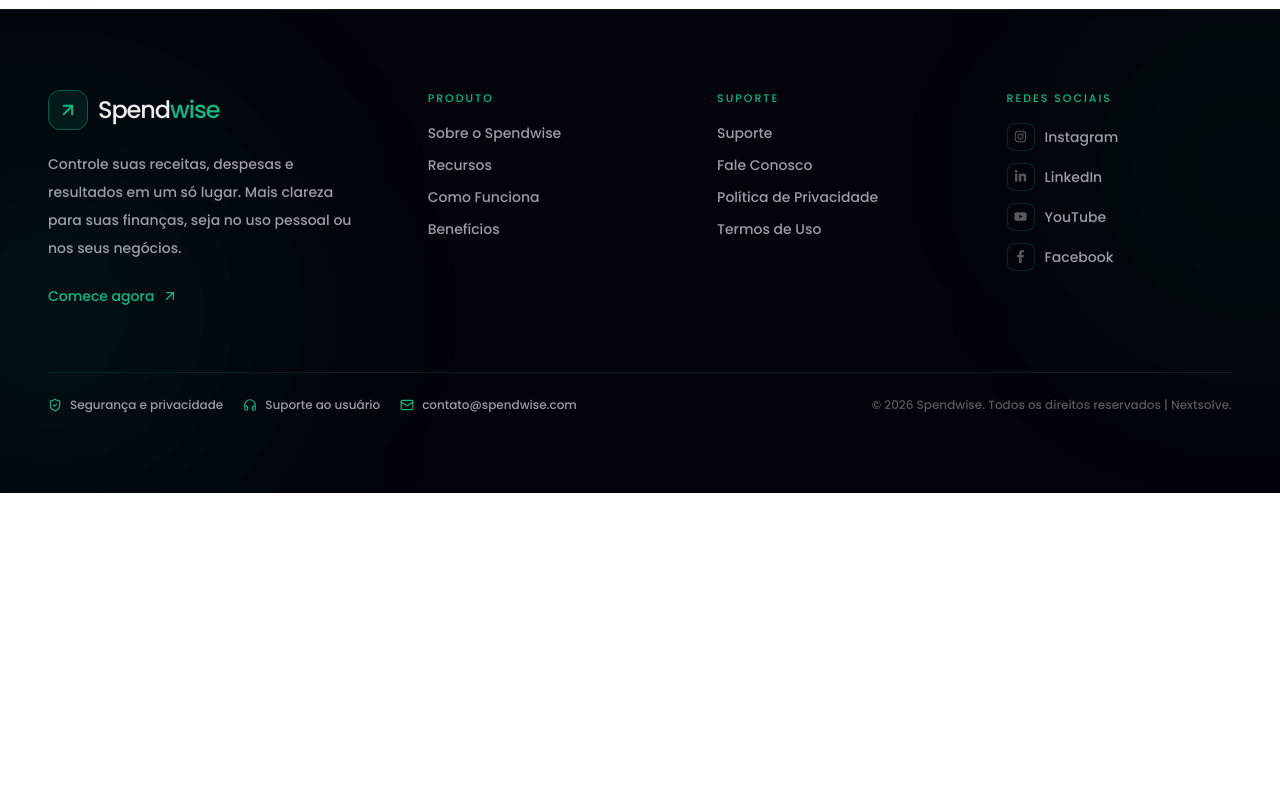
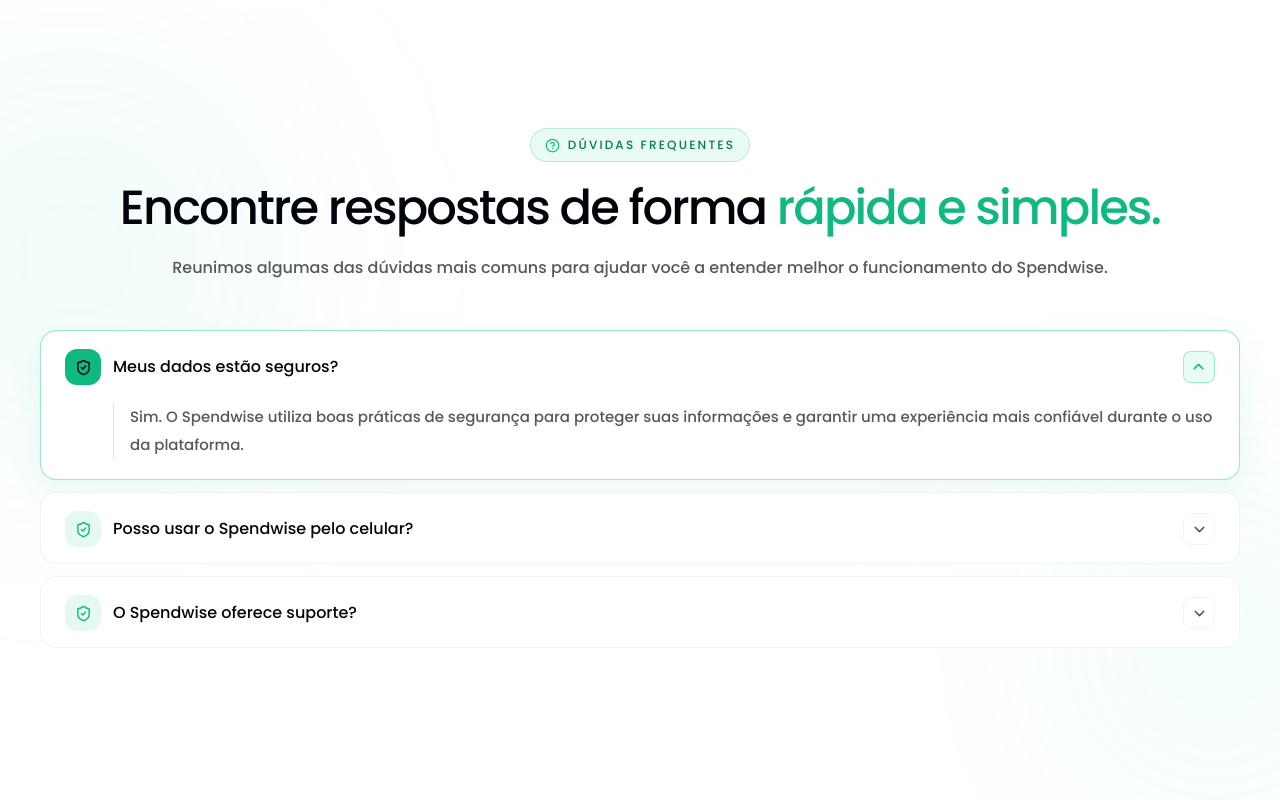
Before and after one commit to Next-Solve-Studio/spendwise-page, a Next.js app: page / in a window 1280 px wide. Shown: the part 4240-5040 px from the top of the page. Before the commit the page ends 4733 px from the top, so only its background shows below. Built offline with nearby package versions, Linux system fonts and the light colour scheme.

Commit message:
Criação do FAQ

```diff
--- a/src/components/home/HomeMain.tsx
+++ b/src/components/home/HomeMain.tsx
@@ -5,6 +5,7 @@
 import CTA from "./sections/CTA"
 
 import LoadingPage from "../layout/loanding/LoandingPage"
+import FAQ from "../sections/FAQ/FAQ"
 
 export default function HomeMain() {
     return (
@@ -16,6 +17,7 @@
                 <About />
                 <TestimonialCarousel />
                 <CTA />
+                <FAQ />
             </main>
         </>
     )
--- /dev/null
+++ b/src/components/sections/FAQ/FAQ.tsx
@@ -0,0 +1,150 @@
+"use client";
+
+import { useState } from "react";
+import { AnimatePresence, motion } from "motion/react";
+import { ChevronDown, CircleHelp, ShieldCheck } from "lucide-react";
+
+export default function FAQ() {
+    const [openItem, setOpenItem] = useState<string | null>("seguranca-dados");
+
+    const faqItems = [
+        {
+            id: "seguranca-dados",
+            question: "Meus dados estão seguros?",
+            answer:
+                "Sim. O Spendwise utiliza boas práticas de segurança para proteger suas informações e garantir uma experiência mais confiável durante o uso da plataforma.",
+        },
+        {
+            id: "usar-celular",
+            question: "Posso usar o Spendwise pelo celular?",
+            answer:
+                "Sim. O Spendwise foi desenvolvido com uma interface responsiva, permitindo o uso em computadores, tablets e smartphones com conforto e praticidade.",
+        },
+        {
+            id: "suporte",
+            question: "O Spendwise oferece suporte?",
+            answer:
+                "Sim. Nossa equipe está disponível para ajudar com dúvidas, dificuldades de uso e orientações relacionadas aos recursos do aplicativo.",
+        },
+    ];
+
+    const handleToggle = (id: string) => {
+        setOpenItem((current) => (current === id ? null : id));
+    };
+
+    return (
+        <section
+            id="duvidas"
+            className="relative flex min-h-screen w-full items-center overflow-hidden bg-white py-16 sm:py-20 md:py-24"
+        >
+            <div className="pointer-events-none absolute -left-24 top-20 size-[340px] rounded-full bg-primarylight/10 blur-[130px]" />
+            <div className="pointer-events-none absolute -right-24 bottom-0 size-[320px] rounded-full bg-accentlight/10 blur-[120px]" />
+
+            <div className="relative z-10 mx-auto w-full max-w-4xl px-5 sm:px-6 md:px-8 lg:px-10">
+                <motion.div
+                    initial={{ opacity: 0, y: 24 }}
+                    whileInView={{ opacity: 1, y: 0 }}
+                    viewport={{ once: true, amount: 0.2 }}
+                    transition={{ duration: 0.6, ease: "easeOut" }}
+                    className="mx-auto max-w-2xl text-center"
+                >
+                    <div className="mb-5 inline-flex items-center gap-2 rounded-full border border-primarylight/30 bg-primarylight/10 px-3.5 py-2">
+                        <CircleHelp size={15} className="text-primary" />
+
+                        <span className="text-[10px] font-semibold uppercase tracking-[0.18em] text-primarydark sm:text-xs">
+                            Dúvidas frequentes
+                        </span>
+                    </div>
+
+                    <h2 className="text-3xl font-semibold leading-[1.08] tracking-[-0.04em] text-background-soft sm:text-4xl md:text-5xl">
+                        Encontre respostas de forma
+                        <span className="text-primary"> rápida e simples.</span>
+                    </h2>
+
+                    <p className="mt-5 text-sm leading-7 text-muted sm:text-base">
+                        Reunimos algumas das dúvidas mais comuns para ajudar você a entender melhor o funcionamento do Spendwise.
+                    </p>
+                </motion.div>
+
+                <motion.div
+                    initial={{ opacity: 0, y: 30 }}
+                    whileInView={{ opacity: 1, y: 0 }}
+                    viewport={{ once: true, amount: 0.15 }}
+                    transition={{ duration: 0.7, delay: 0.1, ease: "easeOut" }}
+                    className="mt-10 flex min-h-[360px] flex-col gap-3 sm:mt-12"
+                >
+                    {faqItems.map((item) => {
+                        const isOpen = openItem === item.id;
+
+                        return (
+                            <motion.div
+                                key={item.id}
+                                layout
+                                transition={{
+                                    layout: {
+                                        duration: 0.3,
+                                        ease: "easeInOut",
+                                    },
+                                }}
+                                className={`overflow-hidden rounded-2xl border bg-white transition-colors duration-300 ${isOpen
+                                        ? "min-h-[150px] border-primarylight/50 shadow-[0_12px_35px_rgba(16,185,129,0.08)]"
+                                        : "h-[72px] border-black/5 hover:border-primarylight/30"
+                                    }`}
+                            >
+                                <button
+                                    type="button"
+                                    onClick={() => handleToggle(item.id)}
+                                    aria-expanded={isOpen}
+                                    className="group flex h-[72px] w-full items-center justify-between gap-5 px-5 text-left sm:px-6"
+                                >
+                                    <span className="flex items-center gap-3">
+                                        <span
+                                            className={`flex size-9 shrink-0 items-center justify-center rounded-xl transition-all duration-300 ${isOpen
+                                                    ? "bg-primary text-background-soft"
+                                                    : "bg-primary/10 text-primary group-hover:bg-primary/15"
+                                                }`}
+                                        >
+                                            <ShieldCheck size={17} strokeWidth={2} />
+                                        </span>
+
+                                        <span className="text-sm font-semibold text-background-soft sm:text-base">
+                                            {item.question}
+                                        </span>
+                                    </span>
+
+                                    <span
+                                        className={`flex size-8 shrink-0 items-center justify-center rounded-lg border transition-all duration-300 ${isOpen
+                                                ? "rotate-180 border-primarylight/40 bg-primarylight/10 text-primary"
+                                                : "border-black/5 text-muted group-hover:border-primarylight/40 group-hover:text-primary"
+                                            }`}
+                                    >
+                                        <ChevronDown size={17} strokeWidth={2} />
+                                    </span>
+                                </button>
+
+                                <AnimatePresence initial={false}>
+                                    {isOpen && (
+                                        <motion.div
+                                            key={`${item.id}-answer`}
+                                            initial={{ opacity: 0 }}
+                                            animate={{ opacity: 1 }}
+                                            exit={{ opacity: 0 }}
+                                            transition={{ duration: 0.2 }}
+                                            className="px-5 pb-5 sm:px-6"
+                                        >
+                                            <div className="ml-12 border-l border-primarylight/30 pl-4">
+                                                <p className="text-sm leading-7 text-muted sm:text-[15px]">
+                                                    {item.answer}
+                                                </p>
+                                            </div>
+                                        </motion.div>
+                                    )}
+                                </AnimatePresence>
+                            </motion.div>
+                        );
+                    })}
+                </motion.div>
+            </div>
+        </section>
+    );
+}
```
